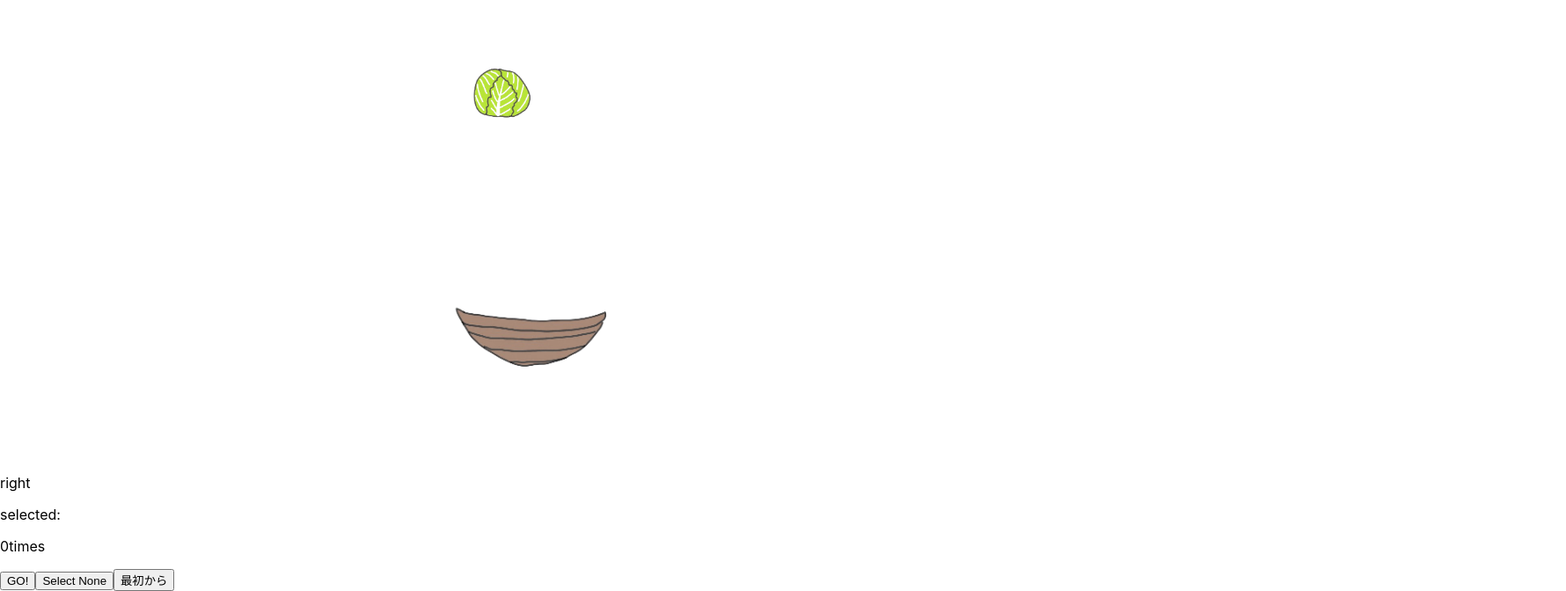
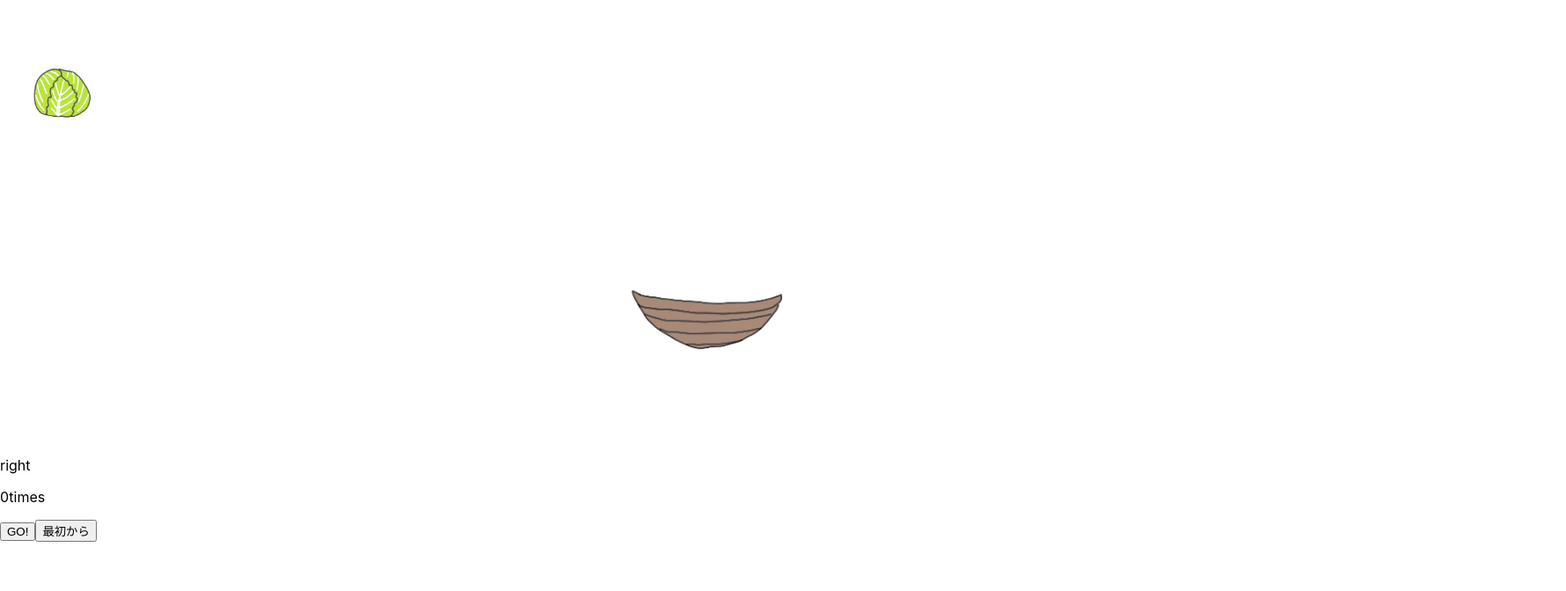
Before and after one commit to nachan28/walf_sheep_cabbage, a React (Create React App) app: page / in a window 1280 px wide. Shown: the part 385-1057 px from the top of the page at 88% size, 1780 px wide, since content can reach past the window. After the commit the page ends 1001 px from the top, so only its background shows below. Built offline with nearby package versions, Linux system fonts and the light colour scheme.

Commit message:
Just for saving

```diff
--- a/src/App.tsx
+++ b/src/App.tsx
@@ -5,9 +5,9 @@ import { Boat } from './components/Boat';
 import { DndProvider } from 'react-dnd';
 import { HTML5Backend } from 'react-dnd-html5-backend';
 
-export type Location = "right" | "left"
+export type Location = "right" | "left" | "onboat"
 
-type Locations = {
+export type Locations = {
   wolf: Location
   sheep: Location
   cabbage: Location
@@ -21,16 +21,16 @@ function App() {
     cabbage: "right",
     boat: "right",
   })
-  const [selectedItem, setSelectedItem] = useState<"wolf" | "sheep" | "cabbage" | null>(null)
+  // const [selectedItem, setSelectedItem] = useState<"wolf" | "sheep" | "cabbage" | null>(null)
   const [count, setCount] = useState(0);
 
-  const handleGo = (item: "wolf" | "sheep" | "cabbage" | null) => {
+  const handleGo = () => {
     const newLocations = { ...locations }
-    if (item) {
-      newLocations[item] = newLocations[item] === "right" ? "left" : "right";
-    }
+    // if (item) {
+    //   newLocations[item] = newLocations[item] === "right" ? "left" : "right";
+    // }
     newLocations.boat = newLocations.boat === "right" ? "left" : "right";
-    setLocations({ ...newLocations })
+    setLocations(newLocations)
     setCount(prev => prev + 1)
   }
 
@@ -42,7 +42,7 @@ function App() {
     if (isGameWon(locations)) {
       alert("Congratulations! You won!");
     }
-    setSelectedItem(null);
+    // setSelectedItem(null);
   }
 
 
@@ -54,13 +54,13 @@ function App() {
       cabbage: "right",
       boat: "right",
     });
-    setSelectedItem(null);
+    // setSelectedItem(null);
     setCount(0);
   }
 
   const handleSelectItem = (item: "wolf" | "sheep" | "cabbage" | null) => {
     if (item && locations.boat === locations[item]) {
-      setSelectedItem(item)
+      // setSelectedItem(item)
     }
   }
 
@@ -82,17 +82,18 @@ function App() {
   }
   return (
     <DndProvider backend={HTML5Backend}>
-      <Item onClick={() => handleSelectItem("wolf")} src="/wolf.png" type="wolf" location={locations.wolf} onMoveComplete={onMoveComplete}></Item>
-      <Item onClick={() => handleSelectItem("sheep")} src="/sheep.png" type="sheep" location={locations.sheep} onMoveComplete={onMoveComplete}></Item>
-      <Item onClick={() => handleSelectItem("cabbage")} src="/cabbage.png" type="cabbage" location={locations.cabbage} onMoveComplete={onMoveComplete}></Item>
-      <br />
-      <Boat location={locations.boat}></Boat>
+      <div style={{display: "flex", justifyContent:"space-around", flexDirection: "column"}}>
+        <Item onClick={() => handleSelectItem("wolf")} src="/wolf.png" type="wolf" location={locations.wolf} onMoveComplete={onMoveComplete}></Item>
+        <Item onClick={() => handleSelectItem("sheep")} src="/sheep.png" type="sheep" location={locations.sheep} onMoveComplete={onMoveComplete}></Item>
+        <Item onClick={() => handleSelectItem("cabbage")} src="/cabbage.png" type="cabbage" location={locations.cabbage} onMoveComplete={onMoveComplete}></Item>
+        <Boat locations={locations}></Boat>
+      </div>
       <p>{locations.boat}</p>
-      <p>selected: {selectedItem}</p>
+      {/* <p>selected: {selectedItem}</p> */}
       <p>{count}times</p>
 
-      <button onClick={() => handleGo(selectedItem)}>GO!</button>
-      <button onClick={() => setSelectedItem(null)}>Select None</button>
+      <button onClick={() => handleGo()}>GO!</button>
+      {/* <button onClick={() => setSelectedItem(null)}>Select None</button> */}
       <button onClick={() => handleReset()}>最初から</button>
     </DndProvider>
   )
--- a/src/components/Boat.tsx
+++ b/src/components/Boat.tsx
@@ -1,45 +1,50 @@
 import { useDrop } from "react-dnd";
 import { motion } from "framer-motion";
 import { useEffect, useState } from "react";
-import { Location } from "../App";
+import { Locations } from "../App";
 
 type Props = {
-    location: Location;
+    locations: Locations;
 }
 
-type Item = {
-    type: string;
+type DraggableItem = {
+    type: "wolf" | "sheep" | "cabbage";
     src: string;
 }
 
 
 
 export const Boat = (props: Props) => {
-    const { location } = props;
-    const [boatItem, setBoatItem] = useState<Item | null>(null)
+    const { locations } = props;
+    useEffect(() => {
+        console.log("Updated locations in Boat:", locations);
+    }, [locations]);
+    const [boatItem, setBoatItem] = useState<DraggableItem | null>(null)
     const [{ isOver }, drop] = useDrop(
         () => ({
             accept: ["wolf", "sheep", "cabbage"],
-            drop: (item: Item) => handleItemDropped(item),
+            // canDrop: (item) => locations[item.type] === locations.boat,
+            drop: (item: DraggableItem) => handleItemDropped(item),
             collect: monitor => ({
                 isOver: !!monitor.isOver()
             })
         })
     )
 
-    const handleItemDropped = (item: Item) => {
+    const handleItemDropped = (item: DraggableItem) => {
+        console.log(locations[item.type], locations.boat)
         setBoatItem({ ...item })
     }
 
     const variants = {
         left: { x: 0 },
-        right: { x: 500 },
+        right: { x: 700 },
     };
 
     return (
         <motion.div
-            initial={location}
-            animate={location}
+            initial={locations.boat}
+            animate={locations.boat}
             variants={variants}
             transition={{ duration: 0.5 }}
             style={{
@@ -51,13 +56,13 @@ export const Boat = (props: Props) => {
                 ref={drop}
                 style={{
                     position: 'relative',
-                    width: '100%',
-                    height: '100%',
-                    // zIndex: 1
                 }}
             >
                 {boatItem && (
-                    <img src={boatItem.src} alt={boatItem.type} width="150px" />
+                    <img src={boatItem.src} alt={boatItem.type} width="150px" style={{
+                        position: "absolute",
+                        zIndex: -1,
+                    }} />
                 )}
                 <img src="/boat.png" alt="boat" width="200px" />
             </div>
--- a/src/components/Item.tsx
+++ b/src/components/Item.tsx
@@ -1,10 +1,11 @@
-import { motion } from "framer-motion";
+// import { motion } from "framer-motion";
 import { useDrag } from "react-dnd";
 import { Location } from "../App";
+import { useEffect, useState } from "react";
 
 type Props = {
     src: string;
-    type: string;
+    type: "wolf" | "sheep" | "cabbage"
     onClick: () => void;
     location: Location
     onMoveComplete: () => void
@@ -12,10 +13,17 @@ type Props = {
 
 export const Item = (props: Props) => {
     const { src, type, onClick, location, onMoveComplete } = props
+    const [style, setStyle] = useState({});
+
+
+    useEffect(() => {
+        // setStyle(getItemStyle(location));
+    }, [location]);
 
     const [{ isDragging }, drag] = useDrag(() => ({
         type: type,
         item: {type: type, src: src},
+        // canDrag: () => locations[type] === locations.boat,
         collect: monitor => ({
             isDragging: !!monitor.isDragging(),
         }),
@@ -24,19 +32,19 @@ export const Item = (props: Props) => {
     const cursorStyle = isDragging ? "grabbing" : "grab";
 
     // アニメーション
-    const variants = {
-        left: { x: 0 },
-        right: { x: 500 },
-    };
+    // const variants = {
+    //     left: { x: 0 },
+    //     right: { x: 700 },
+    // };
 
     return (
-        <motion.div
-            initial={location}
-            animate={location}
-            variants={variants}
-            transition={{ duration: 0.5 }}
-            onAnimationComplete={onMoveComplete}
-        >
+        // <motion.div
+        //     initial={locations[type]}
+        //     animate={locations[type]}
+        //     variants={variants}
+        //     transition={{ duration: 0.5 }}
+        //     onAnimationComplete={onMoveComplete}
+        // >
             <div
                 ref={drag}
                 style={{
@@ -46,8 +54,8 @@ export const Item = (props: Props) => {
                     cursor: cursorStyle,
                 }}
             >
-                <img src={src} alt={type} onClick={onClick} width="150px" />
+                <img src={src} alt={type} onClick={onClick} width="150px" style={style} />
             </div>
-        </motion.div>
+        // </motion.div>
     )
 }
```
